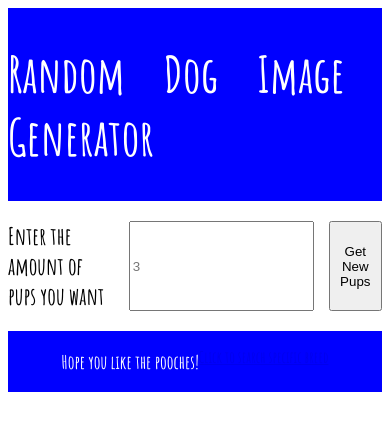
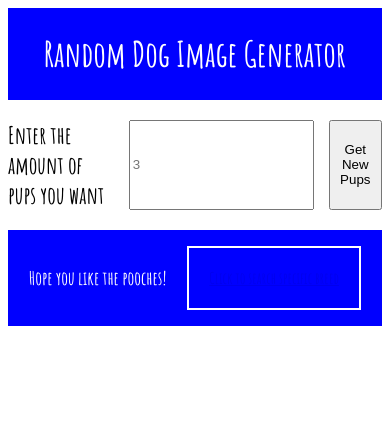
Before and after one commit to rcmartinez54/dog-app, a plain HTML site: page index.html in a window 390 px wide. Drawn offline with nearby package versions, Linux system fonts and the light colour scheme.

Commit message:
added media queries

```diff
--- a/index.css
+++ b/index.css
@@ -51,7 +51,61 @@ label {
 
 .footer {
     display: flex;
-    justify-content: center;
+    justify-content: space-evenly;
     background: blue;
     color: #fff;
 }
+
+h3 {
+    display: flex;
+    align-items: center;
+}
+
+.psuedo-btn {
+    padding: 20px;
+    border: 2px solid #fff;
+    display: flex;
+    align-items: center;
+    cursor: pointer;
+}
+
+.psuedo-btn:hover {
+    background: #fff;
+    color: blue;
+    border: 2px solid #000;
+    transition: all 1s;
+}
+
+@media screen and (max-width: 650px) {
+    h1 {
+        word-spacing: 10px;
+    }
+}
+
+@media screen and (max-width: 560px) {
+    h1 {
+        word-spacing: 2px;
+    }
+}
+
+@media screen and (max-width: 425px) {
+    h1 {
+        word-spacing: 0px;
+        font-size: 35px;
+    }
+    .results-img {
+        width: 300px;
+    }
+}
+
+@media screen and (max-width: 320px) {
+    h1 {
+        font-size: 28px;
+    }
+    .psuedo-btn {
+        padding: 1px;
+    }
+    .results-img {
+        width: 300px;
+    }
+}
```
